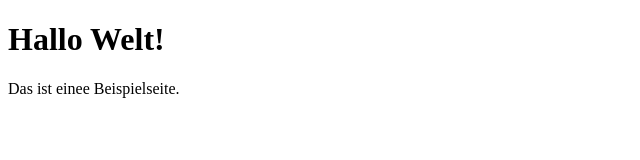
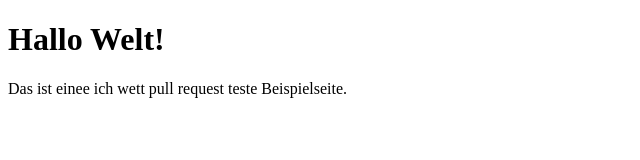
Before and after one commit to Flomerma/M324_Florin_Inderbitzin, a website: page index.html in a window 1280 px wide. Shown: the whole page, without its empty margins (0-640 px from the left). Drawn offline with Linux system fonts and the light colour scheme.

Commit message:
Update paragraph text in index.html

```diff
--- a/index.html
+++ b/index.html
@@ -7,6 +7,6 @@
 </head>
 <body>
     <h1>Hallo Welt!</h1>
-    <p>Das ist einee Beispielseite.</p>
+    <p>Das ist einee  ich wett pull request teste Beispielseite.</p>
 </body>
 </html>
```
